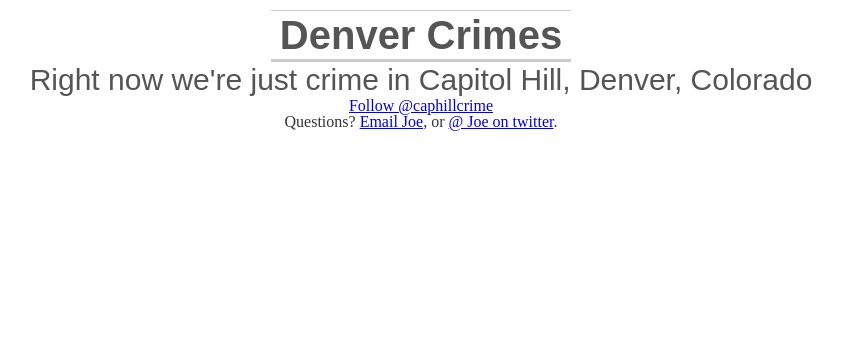
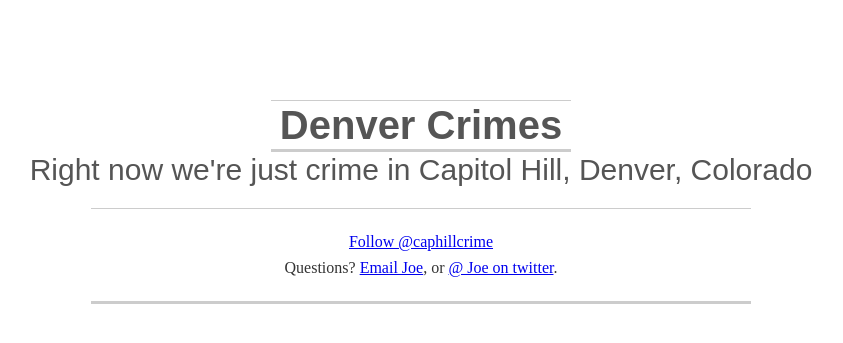
Before and after one commit to freejoe76/crime, a PHP site: page / in a window 1280 px wide. Shown: the top 343 px of the page, without its empty margins (219-1062 px from the left). Run offline with PHP 8.4, Linux system fonts and the light colour scheme; some libraries are stand-ins or nearby versions; some web fonts are replaced.

Commit message:
fix up the margins

```diff
--- a/site/placeholder/index.php
+++ b/site/placeholder/index.php
@@ -39,7 +39,7 @@ if ( $_SERVER['HTTP_HOST'] == 'onfireusa.com' )
 /* Eric Meyer's Reset CSS v2.0 - http://cssreset.com */
 html,body,div,span,applet,object,iframe,h1,h2,h3,h4,h5,h6,p,blockquote,pre,a,abbr,acronym,address,big,cite,code,del,dfn,em,img,ins,kbd,q,s,samp,small,strike,strong,sub,sup,tt,var,b,u,i,center,dl,dt,dd,ol,ul,li,fieldset,form,label,legend,table,caption,tbody,tfoot,thead,tr,th,td,article,aside,canvas,details,embed,figure,figcaption,footer,header,hgroup,menu,nav,output,ruby,section,summary,time,mark,audio,video{border:0;font-size:100%;font:inherit;vertical-align:baseline;margin:0;padding:0}article,aside,details,figcaption,figure,footer,header,hgroup,menu,nav,section{display:block}body{line-height:1}ol,ul{list-style:none}blockquote,q{quotes:none}blockquote:before,blockquote:after,q:before,q:after{content:none}table{border-collapse:collapse;border-spacing:0}
 
-body { margin:10px; }
+body { margin:100px 10px 10px; }
 h1, h2, h3, h4, h5, h6
 {
 font-family: 'Signika Negative', sans-serif;
@@ -60,6 +60,18 @@ h2
 {
 font-size:30px;
 }
+footer
+{
+width:50%;
+margin:20px auto;
+padding:15px;
+border-top:1px solid #ccc;
+border-bottom:3px solid #ccc;
+}
+footer p
+{
+margin: 10px 0;
+}
     </style>
 </head>
 <body>
```
